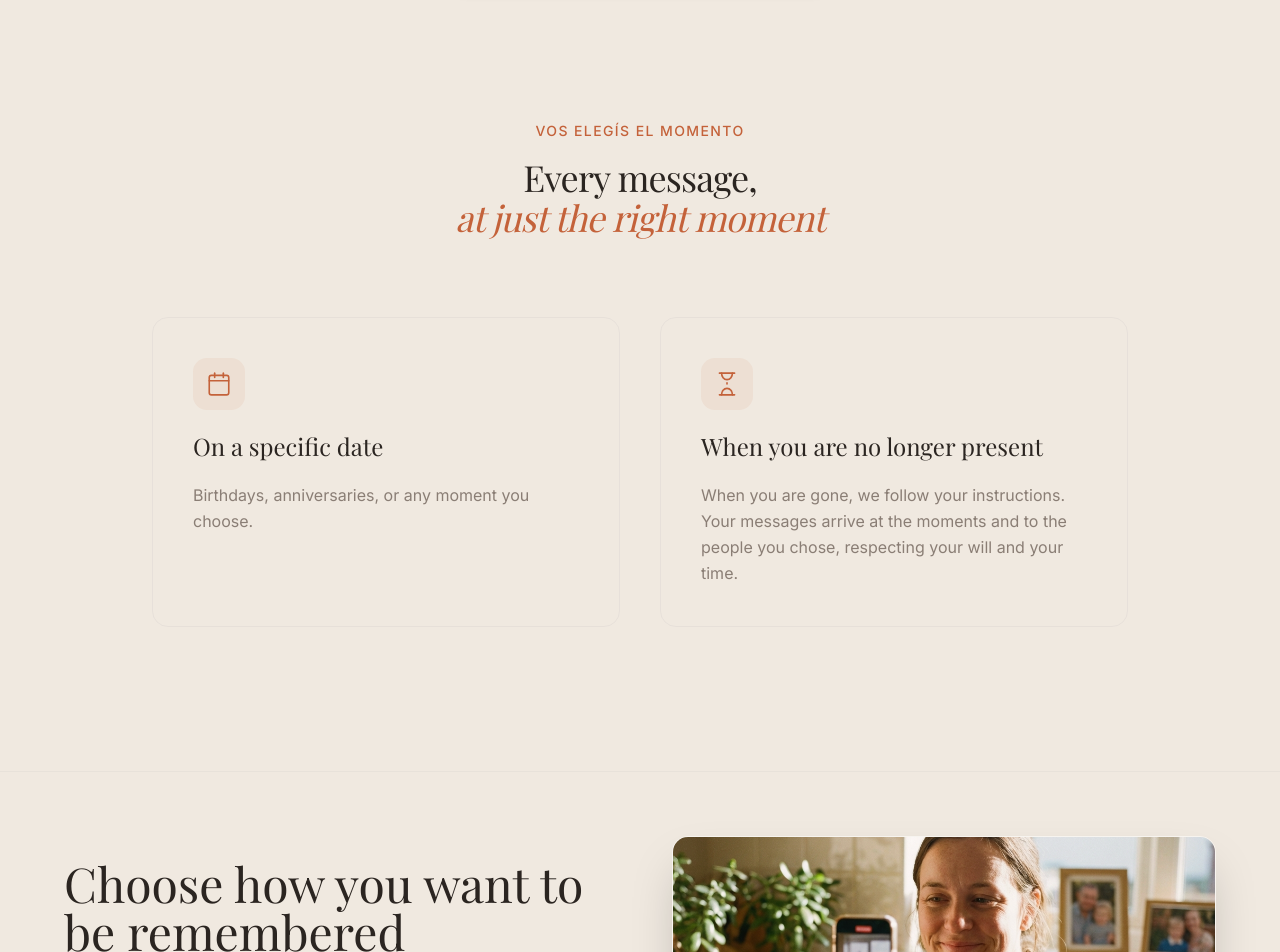
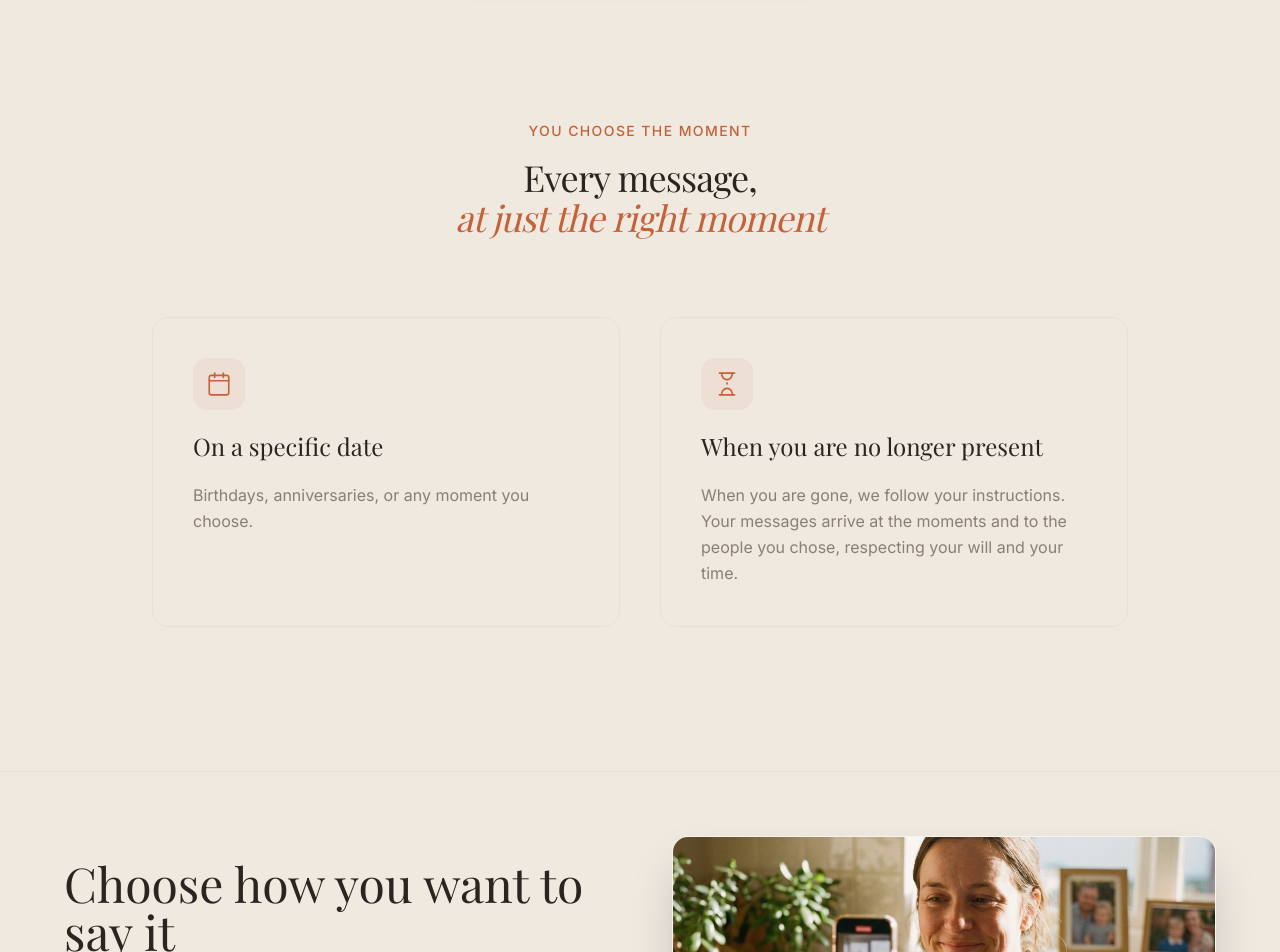
Before and after one commit to danielfernandezesnal/voiceforlater, a Next.js app: page /en in a window 1280 px wide. Shown: the part 3420-4372 px from the top of the page. Built offline with nearby package versions, Linux system fonts and the light colour scheme; no server answers; a web font is replaced by a local one.

Commit message:
landing/en: fix 5 copy differences vs /es (#92)
* landing: text copy, eyebrow/tag size, timeline h3 size

* landing/en: fix 5 copy differences vs /es version

```diff
--- a/app/[locale]/page.tsx
+++ b/app/[locale]/page.tsx
@@ -224,7 +224,7 @@ export default async function LocaleHomePage({
             {/* Delivery Options — "Vos elegís el momento" */}
             <section className="py-16 px-6 max-w-5xl mx-auto w-full">
                 <p className="text-sm font-medium tracking-widest text-center uppercase mb-4" style={{ color: TC }}>
-                    Vos elegís el momento
+                    {(dict.landing.delivery as any).eyebrow}
                 </p>
                 <h2 className="text-3xl md:text-4xl font-serif font-light text-center mb-20 tracking-tight">
                     {dict.landing.delivery.title}<br />
--- a/messages/en.json
+++ b/messages/en.json
@@ -14,7 +14,7 @@
     "edit": "Edit",
     "view": "View Message",
     "delete": "Delete",
-    "price": "USD {amount}",
+    "price": "USD {amount} / year",
     "sentAt": "Sent on "
   },
   "landing": {
@@ -129,6 +129,7 @@
       "caption": "A real story from someone who chose not to stay silent."
     },
     "delivery": {
+      "eyebrow": "You choose the moment",
       "title": "Every message,",
       "titleEm": "at just the right moment",
       "date": {
@@ -141,7 +142,7 @@
       }
     },
     "audio": {
-      "title": "Choose how you want to be remembered",
+      "title": "Choose how you want to say it",
       "description": "Your voice, your face, your written words. Everyone has their own way of saying what they feel. Use yours.",
       "pills": {
         "text": "Text",
@@ -155,7 +156,8 @@
       "item1": "Your messages are private.",
       "item2": "Only delivered when conditions are met.",
       "item3": "You stay in control at all times.",
-      "encryption": "Your messages are encrypted and we never read them. Only you and your recipients have access."
+      "encryption": "Your messages are encrypted and we never read them. Only you and your recipients have access.",
+      "clarification": "Carry My Words only delivers what you recorded, exactly as you left it."
     },
     "notWhat": {
       "title": "What Carry My Words is NOT",
@@ -256,7 +258,7 @@
       }
     },
     "closing": "",
-    "final_thought": "Because some words aren't for now. They are for when they are needed most.",
+    "final_thought": "The moment matters. So do the words.",
     "cta_hero": "Record your first message",
     "cta_after_how": "Get started now",
     "cta_after_delivery": "Leave something that lasts",
--- a/messages/es.json
+++ b/messages/es.json
@@ -129,6 +129,7 @@
       "caption": "Una historia real de alguien que eligió no quedarse callado."
     },
     "delivery": {
+      "eyebrow": "Vos elegís el momento",
       "title": "Cada mensaje,",
       "titleEm": "en su momento justo",
       "date": {
```
